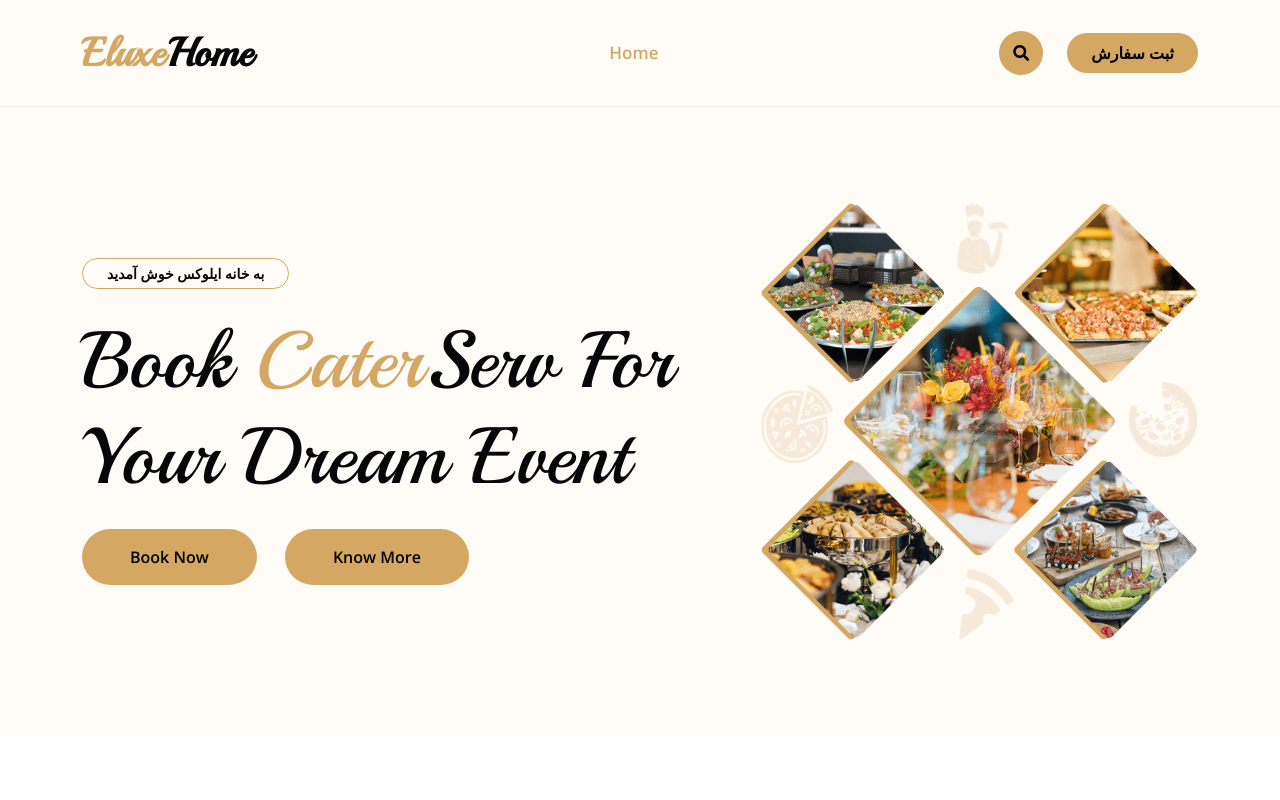
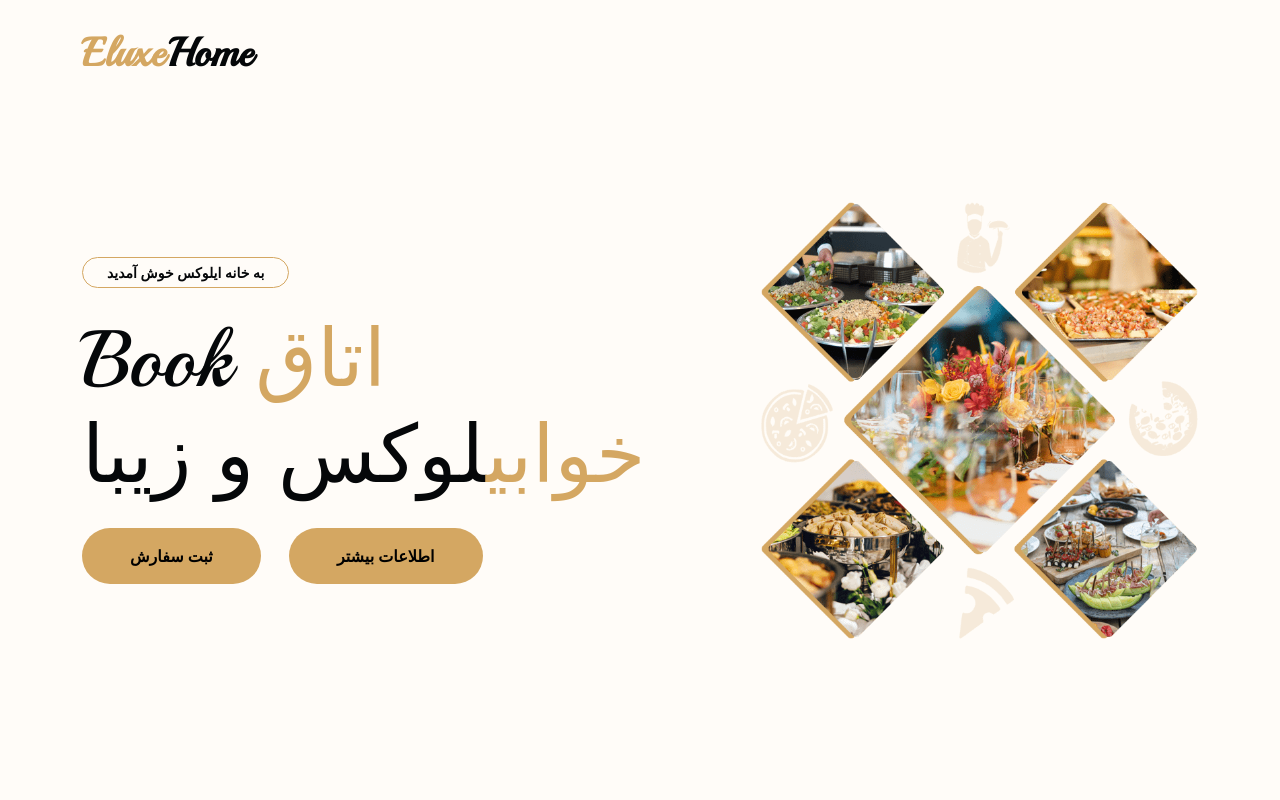
Before and after one commit to EluxeHome/eluxehome, a plain HTML site: page index.html in a window 1280 px wide. Shown: the top 800 px of the page. Drawn offline with nearby package versions, Linux system fonts and the light colour scheme; some packages are replaced by stand-ins of ours; animation ran at ten frames a second; a script that the page names is missing.

Commit message:
Add files via upload
Update

```diff
--- a/index.html
+++ b/index.html
@@ -6,7 +6,8 @@
         <title>Eluxe Home | خانه ایلوکس</title>
         <meta content="width=device-width, initial-scale=1.0" name="viewport">
         <meta content="روتختی,روبالشی,کالای خواب,روتختی گلدوزی,روتختی لوکس" name="keywords">
-        <meta content="" name="description">
+        <meta name="description" content="ایلوکس، تولید کننده روتختی‌های گلدوزی شده و کالای خواب لوکس، با طراحی‌های منحصر به فرد.">
+
 
         <!-- Google Web Fonts -->
         <link rel="preconnect" href="https://fonts.googleapis.com">
@@ -45,13 +46,13 @@
                     <a href="index.html" class="navbar-brand">
                         <h1 class="text-primary fw-bold mb-0">Eluxe<span class="text-dark">Home</span> </h1>
                     </a>
-                    <button class="navbar-toggler py-2 px-3" type="button" data-bs-toggle="collapse" data-bs-target="#navbarCollapse">
+                    <!--button class="navbar-toggler py-2 px-3" type="button" data-bs-toggle="collapse" data-bs-target="#navbarCollapse">
                         <span class="fa fa-bars text-primary"></span>
                     </button>
                     <div class="collapse navbar-collapse" id="navbarCollapse">
                         <div class="navbar-nav mx-auto">
                             <a href="index.html" class="nav-item nav-link active">Home</a>
-                            <!--a href="about.html" class="nav-item nav-link">About</a>
+                            <a href="about.html" class="nav-item nav-link">About</a>
                             <a href="service.html" class="nav-item nav-link">Services</a>
                             <a href="event.html" class="nav-item nav-link">Events</a>
                             <a href="menu.html" class="nav-item nav-link">Menu</a>
@@ -65,19 +66,19 @@
                                     <a href="404.html" class="dropdown-item">404 Page</a>
                                 </div>
                             </div>
-                            <a href="contact.html" class="nav-item nav-link">Contact</a-->
+                            <a href="contact.html" class="nav-item nav-link">Contact</a>
                         </div>
                         <button class="btn-search btn btn-primary btn-md-square me-4 rounded-circle d-none d-lg-inline-flex" data-bs-toggle="modal" data-bs-target="#searchModal"><i class="fas fa-search"></i></button>
                         <a href="" class="btn btn-primary py-2 px-4 d-none d-xl-inline-block rounded-pill">ثبت سفارش</a>
-                    </div>
+                    </div-->
                 </nav>
             </div>
-        </div>
+        </div-->
         <!-- Navbar End -->
 
 
         <!-- Modal Search Start -->
-        <div class="modal fade" id="searchModal" tabindex="-1" aria-labelledby="exampleModalLabel" aria-hidden="true">
+        <!--div class="modal fade" id="searchModal" tabindex="-1" aria-labelledby="exampleModalLabel" aria-hidden="true">
             <div class="modal-dialog modal-fullscreen">
                 <div class="modal-content rounded-0">
                     <div class="modal-header">
@@ -92,7 +93,7 @@
                     </div>
                 </div>
             </div>
-        </div>
+        </div-->
         <!-- Modal Search End -->
 
 
@@ -102,9 +103,9 @@
                 <div class="row g-5 align-items-center">
                     <div class="col-lg-7 col-md-12">
                         <small class="d-inline-block fw-bold text-dark text-uppercase bg-light border border-primary rounded-pill px-4 py-1 mb-4 animated bounceInDown">به خانه ایلوکس خوش آمدید</small>
-                        <h1 class="display-1 mb-4 animated bounceInDown">Book <span class="text-primary">Cater</span>Serv For Your Dream Event</h1>
-                        <a href="" class="btn btn-primary border-0 rounded-pill py-3 px-4 px-md-5 me-4 animated bounceInLeft">Book Now</a>
-                        <a href="" class="btn btn-primary border-0 rounded-pill py-3 px-4 px-md-5 animated bounceInLeft">Know More</a>
+                        <h1 class="display-1 mb-4 animated bounceInDown">Book <span class="text-primary">اتاق خوابی</span>لوکس و زیبا</h1>
+                        <a href="" class="btn btn-primary border-0 rounded-pill py-3 px-4 px-md-5 me-4 animated bounceInLeft">ثبت سفارش</a>
+                        <a href="" class="btn btn-primary border-0 rounded-pill py-3 px-4 px-md-5 animated bounceInLeft">اطلاعات بیشتر</a>
                     </div>
                     <div class="col-lg-5 col-md-12">
                         <img src="img/hero.png" class="img-fluid rounded animated zoomIn" alt="">
```
